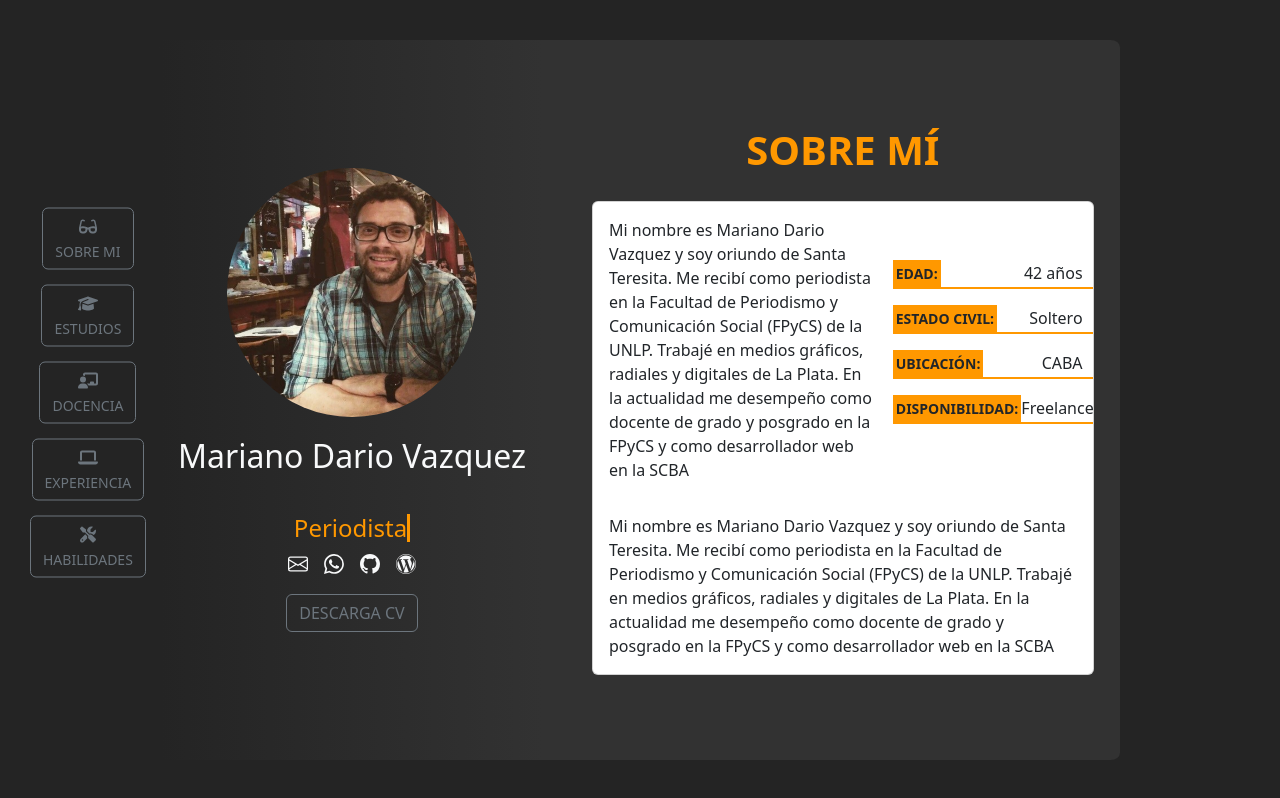
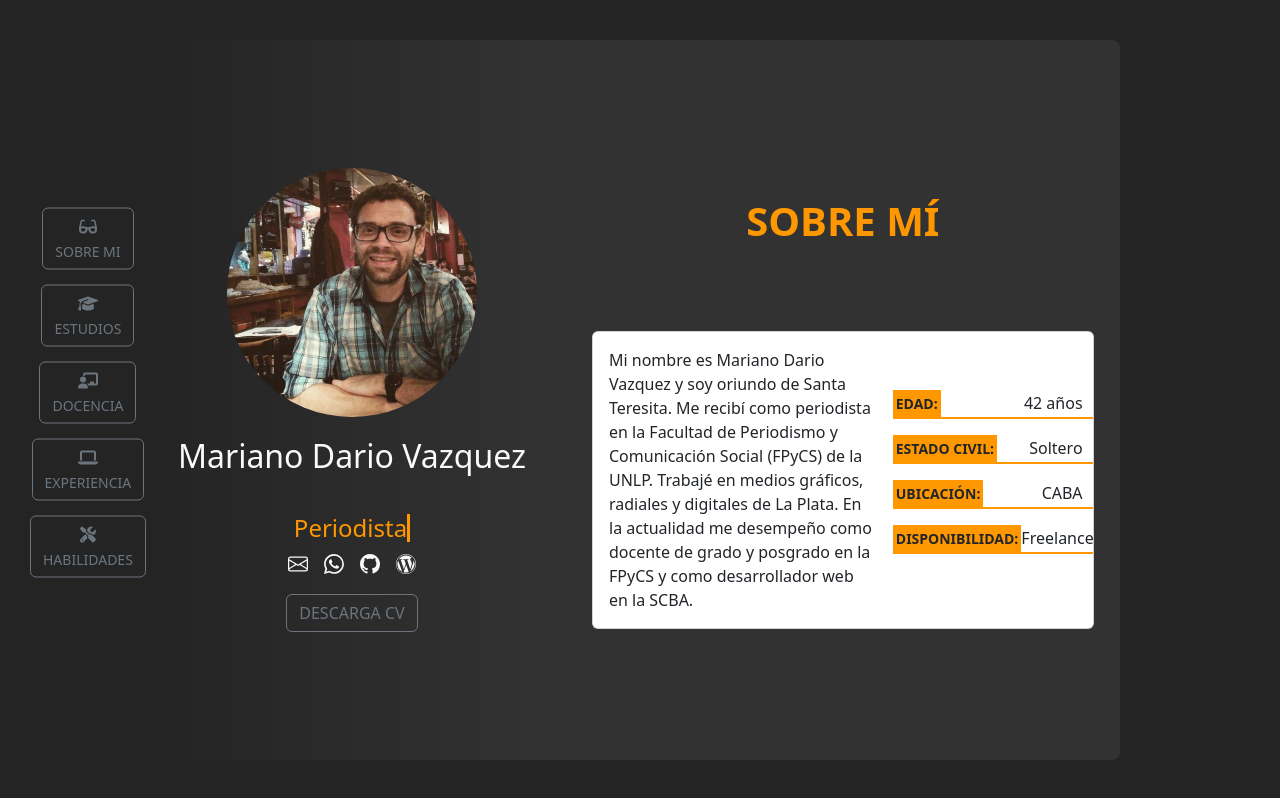
Before and after one commit to mareanovazquez/CurriculumVitae, a React (Vite) app: page / in a window 1280 px wide. Built offline with nearby package versions, Linux system fonts and the light colour scheme.

Commit message:
ajustes en la animanción del título de la tarjeta

```diff
--- a/src/Components/AboutMe/AboutMe.jsx
+++ b/src/Components/AboutMe/AboutMe.jsx
@@ -8,31 +8,22 @@ export const AboutMe = () => {
                     SOBRE MÍ
                 </div>
                 <div className="card">
-
                     <div className="contenidoSobreMi">
                         <div className="card-body biografia">
                             <p className="card-text"> Mi nombre es Mariano Dario Vazquez y soy oriundo de Santa Teresita.
                                 Me recibí como periodista en la Facultad de Periodismo y Comunicación Social (FPyCS) de
                                 la UNLP. Trabajé en medios gráficos, radiales y digitales de La Plata.
-                                En la actualidad me desempeño como docente de grado y posgrado en la FPyCS y como desarrollador web en la SCBA</p>
+                                En la actualidad me desempeño como docente de grado y posgrado en la FPyCS y como desarrollador web en la SCBA.</p>
                         </div>
                         <div className="datosPerfil">
                             <p> <span>EDAD:</span> 42 años </p>
                             <p> <span>ESTADO CIVIL:</span> Soltero</p>
                             <p> <span>UBICACIÓN:</span>CABA</p>
                             <p><span>DISPONIBILIDAD:</span>Freelance</p>
-
                         </div>
-                    </div>
-                    <div className="card-body">
-                        <p className="card-text"> Mi nombre es Mariano Dario Vazquez y soy oriundo de Santa Teresita.
-                            Me recibí como periodista en la Facultad de Periodismo y Comunicación Social (FPyCS) de
-                            la UNLP. Trabajé en medios gráficos, radiales y digitales de La Plata.
-                            En la actualidad me desempeño como docente de grado y posgrado en la FPyCS y como desarrollador web en la SCBA</p>
                     </div>
                 </div>
             </div>
-
         </>
     )
 }
--- a/src/estilos.css
+++ b/src/estilos.css
@@ -137,6 +137,19 @@
     }
 }
 
+@keyframes fadeInAndMoveUp {
+    0% {
+        opacity: 0;
+        transform: translateX(20px);
+        /* Aquí empezará un poco más a la derecha y se moverá a su posición original */
+    }
+
+    100% {
+        opacity: 1;
+        transform: translateX(0);
+    }
+}
+
 .contenedorDescargaCV {
     padding-top: 10px;
 }
@@ -155,7 +168,7 @@
     /*Disposición del contenido*/
     display: flex;
     flex-direction: column;
-    justify-content: space-around;
+    justify-content: space-evenly;
     align-items: center;
     overflow: auto;
 
@@ -164,14 +177,21 @@
 
 
 .contenedorSobreMi .card-header {
+
+    width: 200px;
+    height: 100px;
     color: #ff9800;
     font-weight: 700;
-    overflow: hidden;
-    width: 0;
-    white-space: nowrap;
-    animation: typing 1.5s steps(38) 0.5s 1 normal both, blink 1s steps(1) infinite;
+    display: flex;
+    align-items: center;
+    justify-content: center;
+    transition: all 0.4s;
+    animation: fadeInAndMoveUp 2s forwards;
+    opacity: 0;
+    /* Definimos la opacidad inicial en 0 para que la caja esté oculta al principio */
 
 }
+
 
 .contenidoSobreMi {
     display: flex;
```
